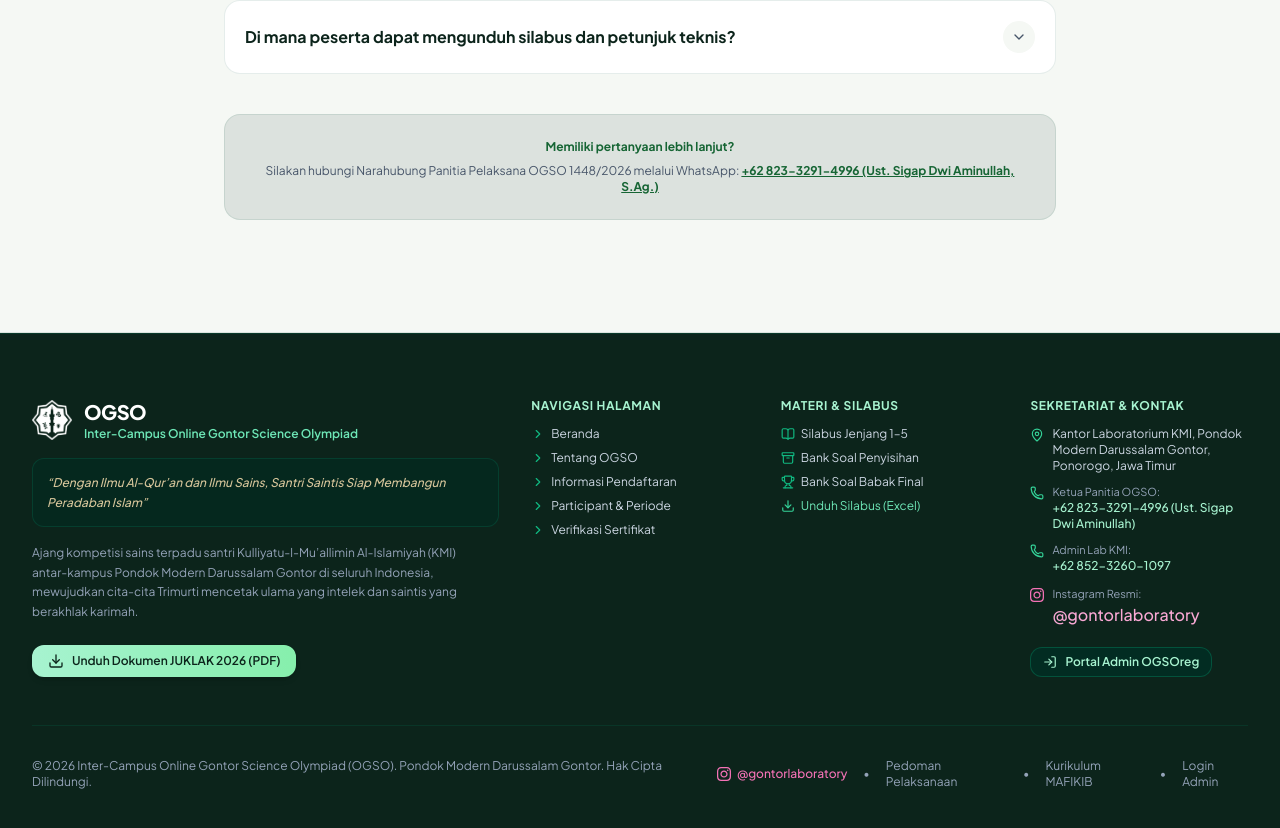
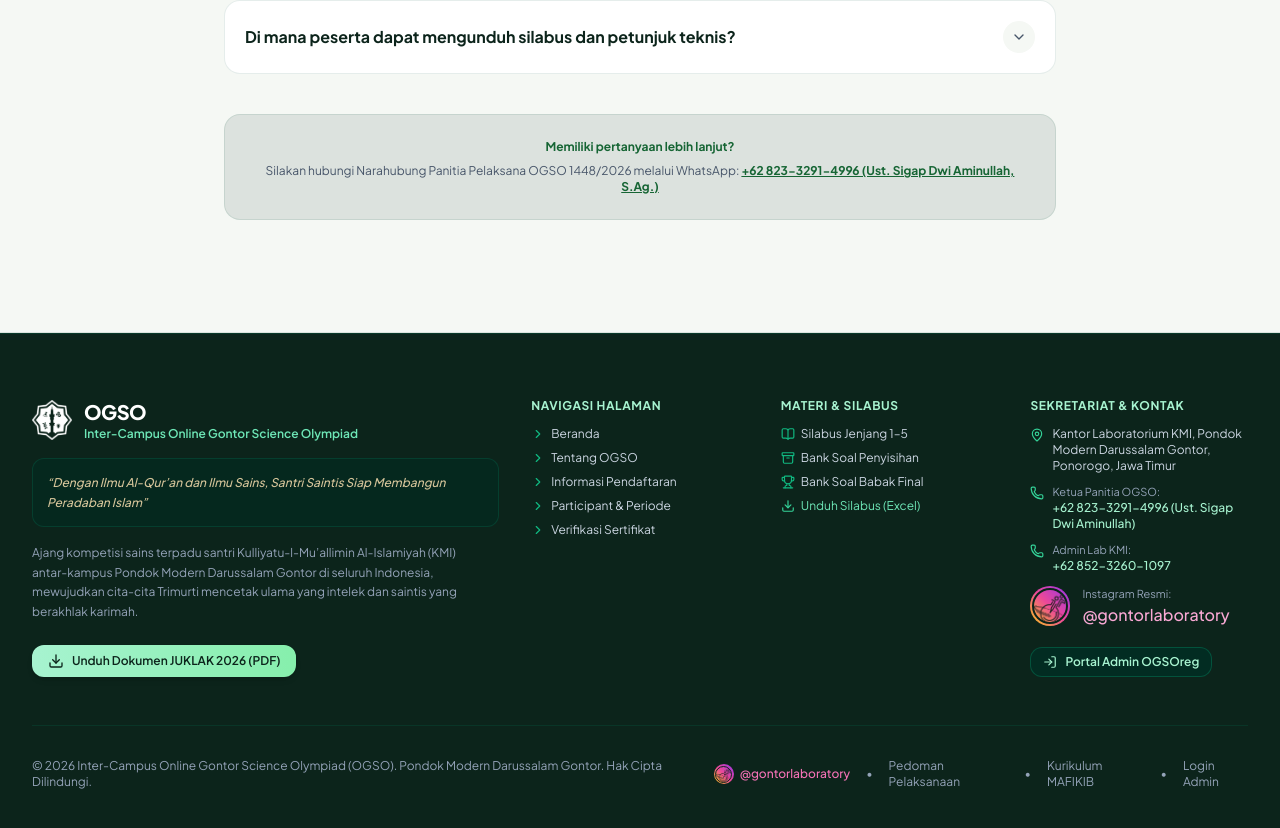
Before and after one commit to AuthenticProject/OGSOreg, a React (Vite) app: page / in a window 1280 px wide. Shown: the part 8235-9063 px from the top of the page. Built offline with nearby package versions, Linux system fonts and the light colour scheme; no server answers.

Commit message:
feat: gunakan lab.png sebagai foto profil IG di footer

```diff
--- a/src/components/public/PublicFooter.tsx
+++ b/src/components/public/PublicFooter.tsx
@@ -196,20 +196,29 @@
               </div>
             </div>
 
-              <div className="flex items-start gap-2">
-                <svg className="w-3.5 h-3.5 text-pink-400 mt-0.5 shrink-0" fill="currentColor" viewBox="0 0 24 24"><path d="M12 2.163c3.204 0 3.584.012 4.85.07 3.252.148 4.771 1.691 4.919 4.919.058 1.265.069 1.645.069 4.849 0 3.205-.012 3.584-.069 4.849-.149 3.225-1.664 4.771-4.919 4.919-1.266.058-1.644.07-4.85.07-3.204 0-3.584-.012-4.849-.07-3.26-.149-4.771-1.699-4.919-4.92-.058-1.265-.07-1.644-.07-4.849 0-3.204.013-3.583.07-4.849.149-3.227 1.664-4.771 4.919-4.919 1.266-.057 1.645-.069 4.849-.069zm0-2.163c-3.259 0-3.667.014-4.947.072-4.358.2-6.78 2.618-6.98 6.98-.059 1.281-.073 1.689-.073 4.948 0 3.259.014 3.668.072 4.948.2 4.358 2.618 6.78 6.98 6.98 1.281.058 1.689.072 4.948.072 3.259 0 3.668-.014 4.948-.072 4.354-.2 6.782-2.618 6.979-6.98.059-1.28.073-1.689.073-4.948 0-3.259-.014-3.667-.072-4.947-.196-4.354-2.617-6.78-6.979-6.98-1.281-.059-1.69-.073-4.949-.073zm0 5.838c-3.403 0-6.162 2.759-6.162 6.162s2.759 6.163 6.162 6.163 6.162-2.759 6.162-6.163c0-3.403-2.759-6.162-6.162-6.162zm0 10.162c-2.209 0-4-1.79-4-4 0-2.209 1.791-4 4-4s4 1.791 4 4c0 2.21-1.791 4-4 4zm6.406-11.845c-.796 0-1.441.645-1.441 1.44s.645 1.44 1.441 1.44c.795 0 1.439-.645 1.439-1.44s-.644-1.44-1.439-1.44z"/></svg>
+              <a
+                href="https://www.instagram.com/gontorlaboratory/"
+                target="_blank"
+                rel="noopener noreferrer"
+                className="flex items-center gap-3 group"
+              >
+                {/* Avatar bulat bergaya Instagram */}
+                <div className="relative shrink-0">
+                  <div className="w-10 h-10 rounded-full p-[2px] bg-gradient-to-tr from-yellow-400 via-pink-500 to-purple-600">
+                    <img
+                      src="/lab.png"
+                      alt="Gontor Laboratory Instagram"
+                      className="w-full h-full rounded-full object-cover border-2 border-[#0C241B]"
+                    />
+                  </div>
+                </div>
                 <div>
                   <div className="text-[11px] text-slate-400">Instagram Resmi:</div>
-                  <a
-                    href="https://www.instagram.com/gontorlaboratory/"
-                    target="_blank"
-                    rel="noopener noreferrer"
-                    className="font-medium text-pink-300 hover:text-pink-200 hover:underline transition-colors"
-                  >
+                  <span className="font-medium text-pink-300 group-hover:text-pink-200 group-hover:underline transition-colors">
                     @gontorlaboratory
-                  </a>
+                  </span>
                 </div>
-              </div>
+              </a>
 
             <div className="pt-2">
               <Link
@@ -233,10 +242,12 @@
               href="https://www.instagram.com/gontorlaboratory/"
               target="_blank"
               rel="noopener noreferrer"
-              className="inline-flex items-center gap-1.5 text-pink-400 hover:text-pink-300 transition-colors font-medium"
+              className="inline-flex items-center gap-1.5 text-pink-400 hover:text-pink-300 transition-colors font-medium group"
               title="Instagram @gontorlaboratory"
             >
-              <svg className="w-3.5 h-3.5" fill="currentColor" viewBox="0 0 24 24"><path d="M12 2.163c3.204 0 3.584.012 4.85.07 3.252.148 4.771 1.691 4.919 4.919.058 1.265.069 1.645.069 4.849 0 3.205-.012 3.584-.069 4.849-.149 3.225-1.664 4.771-4.919 4.919-1.266.058-1.644.07-4.85.07-3.204 0-3.584-.012-4.849-.07-3.26-.149-4.771-1.699-4.919-4.92-.058-1.265-.07-1.644-.07-4.849 0-3.204.013-3.583.07-4.849.149-3.227 1.664-4.771 4.919-4.919 1.266-.057 1.645-.069 4.849-.069zm0-2.163c-3.259 0-3.667.014-4.947.072-4.358.2-6.78 2.618-6.98 6.98-.059 1.281-.073 1.689-.073 4.948 0 3.259.014 3.668.072 4.948.2 4.358 2.618 6.78 6.98 6.98 1.281.058 1.689.072 4.948.072 3.259 0 3.668-.014 4.948-.072 4.354-.2 6.782-2.618 6.979-6.98.059-1.28.073-1.689.073-4.948 0-3.259-.014-3.667-.072-4.947-.196-4.354-2.617-6.78-6.979-6.98-1.281-.059-1.69-.073-4.949-.073zm0 5.838c-3.403 0-6.162 2.759-6.162 6.162s2.759 6.163 6.162 6.163 6.162-2.759 6.162-6.163c0-3.403-2.759-6.162-6.162-6.162zm0 10.162c-2.209 0-4-1.79-4-4 0-2.209 1.791-4 4-4s4 1.791 4 4c0 2.21-1.791 4-4 4zm6.406-11.845c-.796 0-1.441.645-1.441 1.44s.645 1.44 1.441 1.44c.795 0 1.439-.645 1.439-1.44s-.644-1.44-1.439-1.44z"/></svg>
+              <div className="w-5 h-5 rounded-full p-[1.5px] bg-gradient-to-tr from-yellow-400 via-pink-500 to-purple-600">
+                <img src="/lab.png" alt="IG" className="w-full h-full rounded-full object-cover border border-[#0C241B]" />
+              </div>
               @gontorlaboratory
             </a>
             <span>&bull;</span>
```
Also changed, not shown: lab.png (added), public/lab.png (added).
